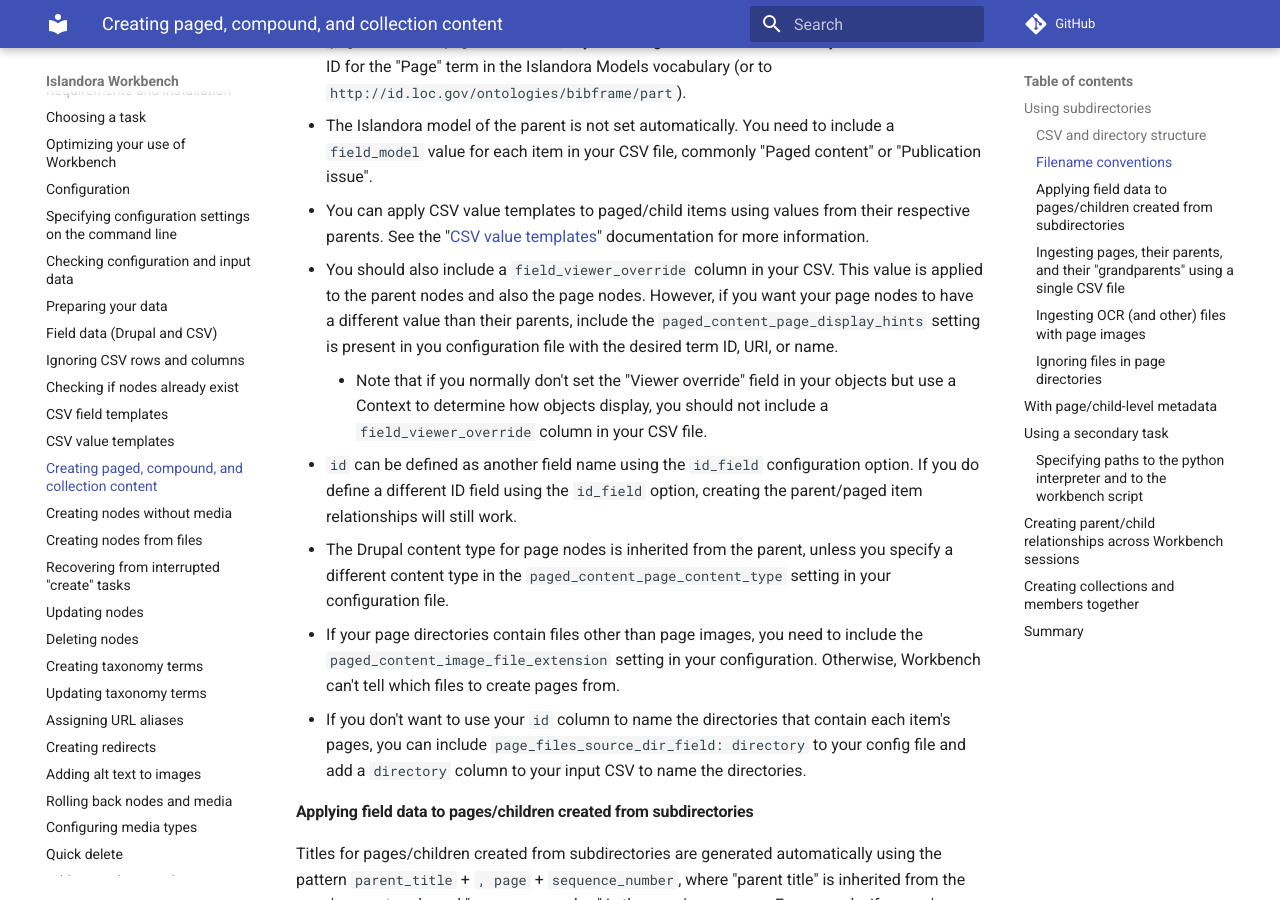
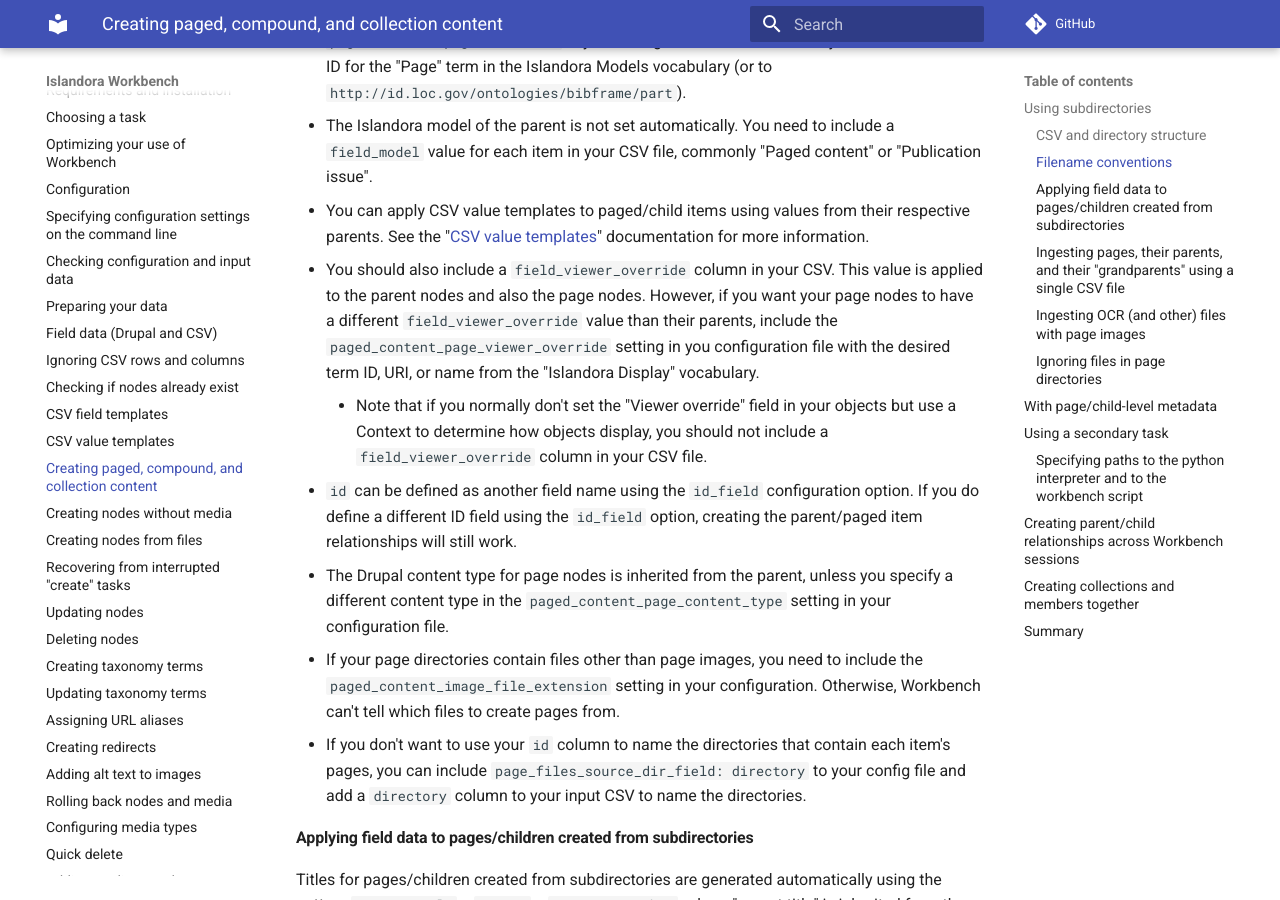
Before and after one commit to mjordan/islandora_workbench_docs, an MkDocs documentation site: the page built from docs/paged_and_compound.md, in a window 1280 px wide and 900 px high, scrolled down 3104 px. Built offline with MkDocs 1.6.1 and Material for MkDocs 9.7.7, drawn with Linux system fonts in a browser that asks for light colours; comment, search, counter and statistics services are not loaded.

Commit message:
Some edits to 'Creating paged, compound, and collection content' for clarity.

```diff
--- a/docs/paged_and_compound.md
+++ b/docs/paged_and_compound.md
@@ -68,7 +68,7 @@
 * To use this method of creating paged content, you must include `paged_content_page_model_tid` in your configuration file and set it to your Islandora's term ID for the "Page" term in the Islandora Models vocabulary (or to `http://id.loc.gov/ontologies/bibframe/part`).
 * The Islandora model of the parent is not set automatically. You need to include a `field_model` value for each item in your CSV file, commonly "Paged content" or "Publication issue".
 * You can apply CSV value templates to paged/child items using values from their respective parents. See the "[CSV value templates](/islandora_workbench_docs/csv_value_templates/#applying-csv-value-templates-to-paged-content)" documentation for more information.
-* You should also include a `field_viewer_override` column in your CSV. This value is applied to the parent nodes and also the page nodes. However, if you want your page nodes to have a different value than their parents, include the `paged_content_page_display_hints` setting is present in you configuration file with the desired term ID, URI, or name.
+* You should also include a `field_viewer_override` column in your CSV. This value is applied to the parent nodes and also the page nodes. However, if you want your page nodes to have a different `field_viewer_override` value than their parents, include the `paged_content_page_viewer_override` setting in you configuration file with the desired term ID, URI, or name from the "Islandora Display" vocabulary.
     * Note that if you normally don't set the "Viewer override" field in your objects but use a Context to determine how objects display, you should not include a `field_viewer_override` column in your CSV file.
 * `id` can be defined as another field name using the `id_field` configuration option. If you do define a different ID field using the `id_field` option, creating the parent/paged item relationships will still work.
 * The Drupal content type for page nodes is inherited from the parent, unless you specify a different content type in the `paged_content_page_content_type` setting in your configuration file.
```
